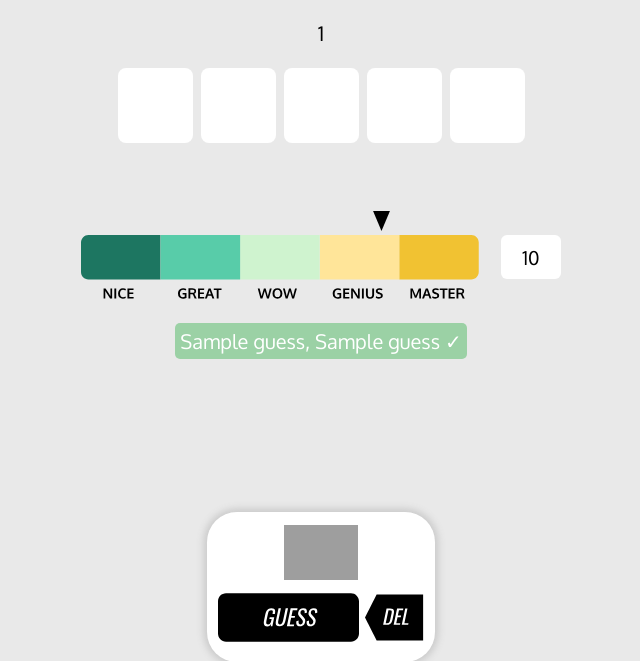
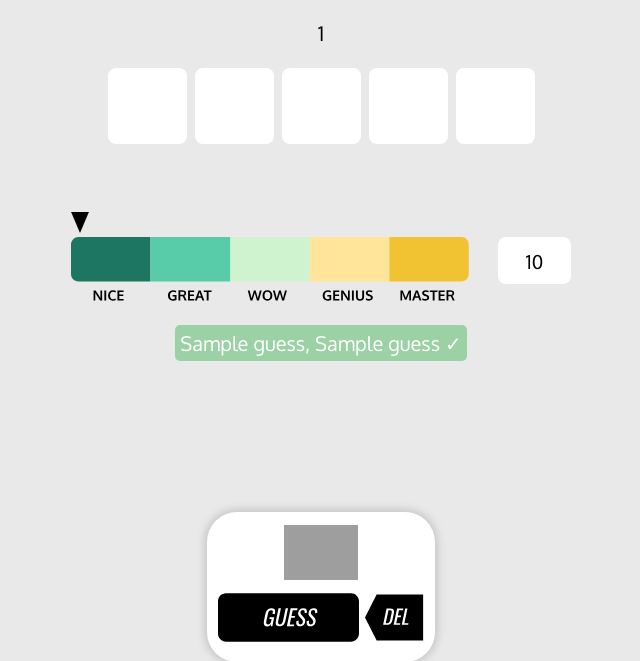
Before and after one commit to kabirmoghe/lex-game, a Flask app: template templates/game.html in a window 1280 px wide. Shown: the part 63-724 px from the top of the page, without its empty margins (319-959 px from the left). Run offline with Flask 2, Linux system fonts and the light colour scheme; the template is opened without the code that fills it: most values are stand-ins (such as "Sample title", 1, 10 or a date in 2020); some libraries are stand-ins or nearby versions; grey boxes are pictures that could not be loaded.

Commit message:
finished

```diff
--- a/app.py
+++ b/app.py
@@ -81,7 +81,7 @@
 
 		return redirect(url_for('done'))
 
-	session["totalWords"] = "Find the top 5 words out of {} possible words\n".format(len(possWords))
+	session["totalWords"] = "Find the 5 highest-value words out of {} possible words\n".format(len(possWords))
 
 	if score == maxPoints:
 		scoreGauge = "{} You reached the highest possible score with ".format(game.score_gauge(score, maxPoints)[0])
@@ -100,7 +100,7 @@
 
 	session["oldBestList"] = [("{}, {}".format(oldBestWords[i][0].title(), oldBestWords[i][1])) for i in range(len(oldBestWords))]
 
-	session["totalWords"] = "Find the top 5 words out of {} possible words\n".format(len(possWords))
+	session["totalWords"] = "Find the 5 highest-value words out of {} possible words\n".format(len(possWords))
 
 	if request.method == "POST":
 
@@ -125,7 +125,7 @@
 
 			session["guesses"] = {word: pts for word, pts in sorted(guesses.items(), key=lambda item: item[1], reverse = True)}
 
-			return render_template("game.html", totalWords = session["totalWords"], letters = letters, guesses = session["guesses"], bestWordsOnly = session["bestWordsOnly"], error = error, score = session["score"], scorePos = session["scorePos"], oldMaxPoints = session["oldMaxPoints"], oldBestList = session["oldBestList"])
+			return render_template("game.html", totalWords = session["totalWords"], letters = letters, guesses = session["guesses"], bestWordsOnly = session["bestWordsOnly"], error = error, score = session["score"], scorePos = session["scorePos"], oldMaxPoints = session["oldMaxPoints"], oldBestList = session["oldBestList"], maxPoints = session["maxPoints"])
 
 		else:
 
@@ -146,7 +146,7 @@
 			possWords.pop(guess)
 			session["possWords"] = possWords
 
-			session["totalWords"] = "Find the top 5 words out of {} possible words\n".format(len(possWords))
+			session["totalWords"] = "Find the 5 highest-value words out of {} possible words\n".format(len(possWords))
 
 			if score == maxPoints:
 				session["scoreGauge"] = "{} You reached the highest possible score with ".format(game.score_gauge(score, maxPoints)[0])
@@ -165,7 +165,7 @@
 
 				return redirect(url_for('done'))
 
-	return render_template("game.html", totalWords = session["totalWords"], scoreGauge = session["scoreGauge"], letters = letters, guesses = session["guesses"], bestWordsOnly = session["bestWordsOnly"] , score = session["score"], scorePos = session["scorePos"], possWords = session["possWords"], time = session["time"], oldMaxPoints = session["oldMaxPoints"], oldBestList = session["oldBestList"])
+	return render_template("game.html", totalWords = session["totalWords"], scoreGauge = session["scoreGauge"], letters = letters, guesses = session["guesses"], bestWordsOnly = session["bestWordsOnly"] , score = session["score"], scorePos = session["scorePos"], possWords = session["possWords"], time = session["time"], oldMaxPoints = session["oldMaxPoints"], oldBestList = session["oldBestList"], maxPoints = session["maxPoints"])
 
 @app.route("/done", methods = ["GET", "POST"])
 def done():
--- a/game.py
+++ b/game.py
@@ -123,9 +123,11 @@
 
     response = ""
 
-    score_pos = -36.5+round((55.5*pts/top),2)
+    score_pos = round((80*pts/top),2)
 
-    if (pts >= 0.8*top):
+    if (pts == top):
+        response = "You're the master of masters!"
+    elif (pts >= 0.8*top):
         response = "You're a master!"
     elif (pts >= 0.6*top):
         response = "Genius!"
--- a/static/style.css
+++ b/static/style.css
@@ -49,7 +49,8 @@
 }
 
 .gauge {
-	justify-content: flex-start;
+  margin: 0 auto;
+  max-width: 500px;
 }
 
 /* top bar */
@@ -211,16 +212,9 @@
 }
 
 img#score_gauge {
-	max-width: 400px;
+	max-width: 80%;
 	height: auto;
 	vertical-align: top;
-}
-
-@media only screen and (min-width: 500px) {
-	img#score_gauge {
-		width:400px;
-		height: auto;
-	}
 }
 
 
@@ -243,19 +237,18 @@
 
 input.tile {
 	font-family: 'Courier Prime', monospace;
-	height: 75px;
+	height: 65px;
 	width: 75px;
-	line-height: 75px;
-	padding: 0px;
+	line-height: 60px;
+	padding-top: 10px;
 	font-size: 55px;
   text-align: center;
-  align-items: center;
 	text-transform: uppercase;
 	border-radius: 8px;
 	border: none;
 	caret-color: transparent;
 	margin: 2px;
-	-webkit-appearance: none
+	-webkit-appearance: none;
 }
 
 @media only screen and (max-width: 500px) {
@@ -267,7 +260,6 @@
 		padding: 0px;
 		font-size: 55px;
 	  text-align: center;
-	  align-items: center;
 		text-transform: uppercase;
 		border-radius: 8px;
 		border: none;
@@ -300,32 +292,6 @@
 	box-shadow: 0px 0px 4px 2px #CBCBCB;
 }
 
-/*
-.keyRow input {
-	font-size: 17px;
-	height: 50px;
-	width: 40px;
-	margin: 3px 1px;
-	border: none;
-	border-radius: 5px;
-	background-color: #FFFFFF;
-}
-
-.keyRow input#del {
-	width: 60px;
-}
-
-.keyRow input:hover {
-	background-color: #F5F5F5;
-	cursor: pointer;
-}
-
-.keyRow input:active {
-	background-color: #E3E3E3;
-	cursor: pointer;
-}
-
-*/
 
 .keyRow input {
 	height: 55px;
@@ -392,10 +358,12 @@
 span.tally {
 	background-color: #FFFFFF;
 	font-size: 19px;
-	border-radius: 6px;
-	padding: 10px;
+	border-radius: 8px;
+	padding: 11.5px;
 	display: inline-block;
-	width: 40px;
+	width: 50px;
+	float: right;
+	text-align: center;
 }
 
 @media only screen and (max-width: 500px) {
@@ -403,9 +371,11 @@
 		font-size: 14px;
 		background-color: #FFFFFF;
 		border-radius: 6px;
-		padding: 5px;
+		padding: 7.5px 4px;
 		display: inline-block;
 		width: 40px;
+		float:right;
+		text-align: center;
 	}
 }
 
--- a/templates/game.html
+++ b/templates/game.html
@@ -47,6 +47,14 @@
 		   		}
 		   	}
 		);
+	</script>
+	<script type="text/javascript">
+		$(document).ready(function() {
+
+			var position = (76.5*{{score}}/{{maxPoints}}).toFixed(2);
+
+			$("#scoreArrow").css('marginLeft', position+'%');
+		})
 	</script>
 	<script type="text/javascript">
 		$(document).keydown(
@@ -221,7 +229,7 @@
 						<br><br>
 						Each time you guess a valid word, it will show up above the keyboard. If you happen to guess 1 of the 5 best words, the word will show up as gold. <br><br>
 
-						<span class="correctBest">Jump, 15 ✓</span>
+						<span class="best">Jump, 15 ✓</span>
 						<span class="correct">Plume, 9 ✓</span>
 						<span class="correct">Hum, 8 ✓</span>
 
@@ -253,19 +261,17 @@
 					</form>
 				<p class="error"><em>{{error}}&nbsp;</em></p>
 			</div>
-			<div class="content">
-				<div class='gauge'>
-					<img style="max-width: 17px; height: auto; margin-left: {{scorePos}}%;" src="{{url_for('static', filename='score_arrow.svg')}}">
+			<div class='gauge'>
+					<img id="scoreArrow" style="max-width: 3.5%; height: auto;" src="{{url_for('static', filename='score_arrow.svg')}}">
 					<br>
-					<img style="max-width: 70%; height: auto;" id="score_gauge" src="{{url_for('static', filename = 'score_gauge.svg')}}"> &nbsp; &nbsp; <span class="tally">{{score}}</span>
-				</div>
+					<img id="score_gauge" src="{{url_for('static', filename = 'score_gauge.svg')}}"> &nbsp; &nbsp; <span class="tally">{{score}}</span>
 			</div>
 		  	<div class="content">
 		  		<br>
 				<div class="wordsDisplayed">
 					{% for guess in guesses %}
 						{% if guess in bestWordsOnly %}
-							<span class="correctBest">{{guess}}, {{guesses[guess]}} ✓</span>
+							<span class="best">{{guess}}, {{guesses[guess]}} ✓</span>
 						{% else %}
 							<span class="correct">{{guess}}, {{guesses[guess]}} ✓</span>
 						{% endif %}
--- a/templates/gameV3.html
+++ b/templates/gameV3.html
@@ -288,7 +288,7 @@
 				<div class='gauge'>
 					<img style="max-width: 17px; height: auto; margin-left: {{scorePos}}%;" src="{{url_for('static', filename='score_arrow.svg')}}">
 					<br>
-					<img style="max-width: 70%; height: auto;" id="score_gauge" src="{{url_for('static', filename = 'score_gauge.svg')}}"> &nbsp; &nbsp; <span class="tally">{{score}} points</span>
+					<img style="max-width: 80%; height: auto;" id="score_gauge" src="{{url_for('static', filename = 'score_gauge.svg')}}"> &nbsp; &nbsp; <span class="tally">{{score}} points</span>
 				</div>
 			</div>
 		  	<div class="content">
```
Also changed, not shown: templates/finished.html (+13 -7 lines).
